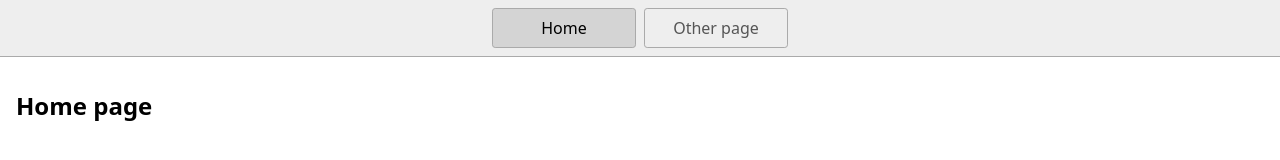
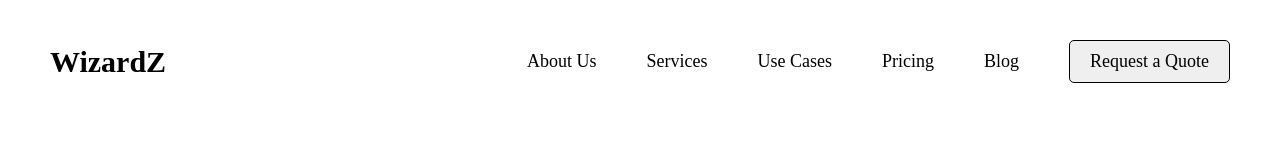
Before and after one commit to Subhampreet/GSAP_Playground, a website: page index.html in a window 1280 px wide. Drawn offline with Linux system fonts and the light colour scheme.

Commit message:
Nav Update

```diff
--- a/index.html
+++ b/index.html
@@ -1,5 +1,6 @@
 <!DOCTYPE html>
 <html lang="en">
+
 <head>
   <title>Home</title>
   <meta charset="UTF-8" />
@@ -7,17 +8,32 @@
   <!--
       Need a visual blank slate?
       Remove all code in `styles.css`!
+
     -->
+  <link rel="preconnect" href="https://fonts.googleapis.com" />
+  <link rel="preconnect" href="https://fonts.gstatic.com" crossorigin />
+  <link
+    href="https://fonts.googleapis.com/css2?family=Poppins:ital,wght@0,100;0,200;0,300;0,400;0,500;0,600;0,700;0,800;0,900;1,100;1,200;1,300;1,400;1,500;1,600;1,700;1,800;1,900&display=swap"
+    rel="stylesheet" />
   <link rel="stylesheet" href="styles.css" />
+
   <script type="module" src="script.js"></script>
 </head>
+
 <body>
+  <section class="section1">
     <nav>
-      <a href="/" aria-current="page">Home</a>
-      <a href="/page2.html">Other page</a>
+      <h1>WizardZ</h1>
+      <div class="part2">
+        <h4>About Us</h4>
+        <h4>Services</h4>
+        <h4>Use Cases</h4>
+        <h4>Pricing</h4>
+        <h4>Blog</h4>
+        <button>Request a Quote</button>
+      </div>
     </nav>
-    <main>
-      <h1>Home page</h1>
-    </main>
+  </section>
 </body>
+
 </html>
--- a/styles.css
+++ b/styles.css
@@ -1,46 +1,49 @@
 * {
+  margin: 0;
+  padding: 0;
   box-sizing: border-box;
+  font-family: gilroy;
 }
 
-body {
-  margin: 0;
-  font-family: system-ui, sans-serif;
-  color: black;
-  background-color: white;
+html,body{
+  height: 100%;
+  width: 100%;
+  font-family: "Poppins", sans-serif;
 }
 
-nav {
+section{
+  height: 100%;
+  width: 100%;
+  position: relative;
+  font-family: "Poppins", sans-serif !important;
+}
+
+nav{
   display: flex;
-  flex-wrap: wrap;
+  align-items: center;
+  justify-content: space-between;
+  padding: 40px 50px;
+}
+
+.part2{
+  display: flex;
   align-items: center;
   justify-content: center;
-  padding: 0.5rem;
-  gap: 0.5rem;
-  border-bottom: solid 1px #aaa;
-  background-color: #eee;
+  gap: 50px;
 }
 
-nav a {
-  display: inline-block;
-  min-width: 9rem;
-  padding: 0.5rem;
-  border-radius: 0.2rem;
-  border: solid 1px #aaa;
-  text-align: center;
-  text-decoration: none;
-  color: #555;
+nav h1{
+  font-size: 30px;
 }
 
-nav a[aria-current='page'] {
-  color: #000;
-  background-color: #d4d4d4;
+nav h4{
+  font-size: 18px;
+  font-weight: 500;
 }
 
-main {
-  padding: 1rem;
+nav button{
+  padding: 10px 20px;
+  font-size: 18px;
+  border-radius: 5px;
+  border: 1px solid #000;
 }
-
-h1 {
-  font-weight: bold;
-  font-size: 1.5rem;
-}
```
Also changed, not shown: 1 other file. Lines whose indentation alone changed are shown as unchanged.
